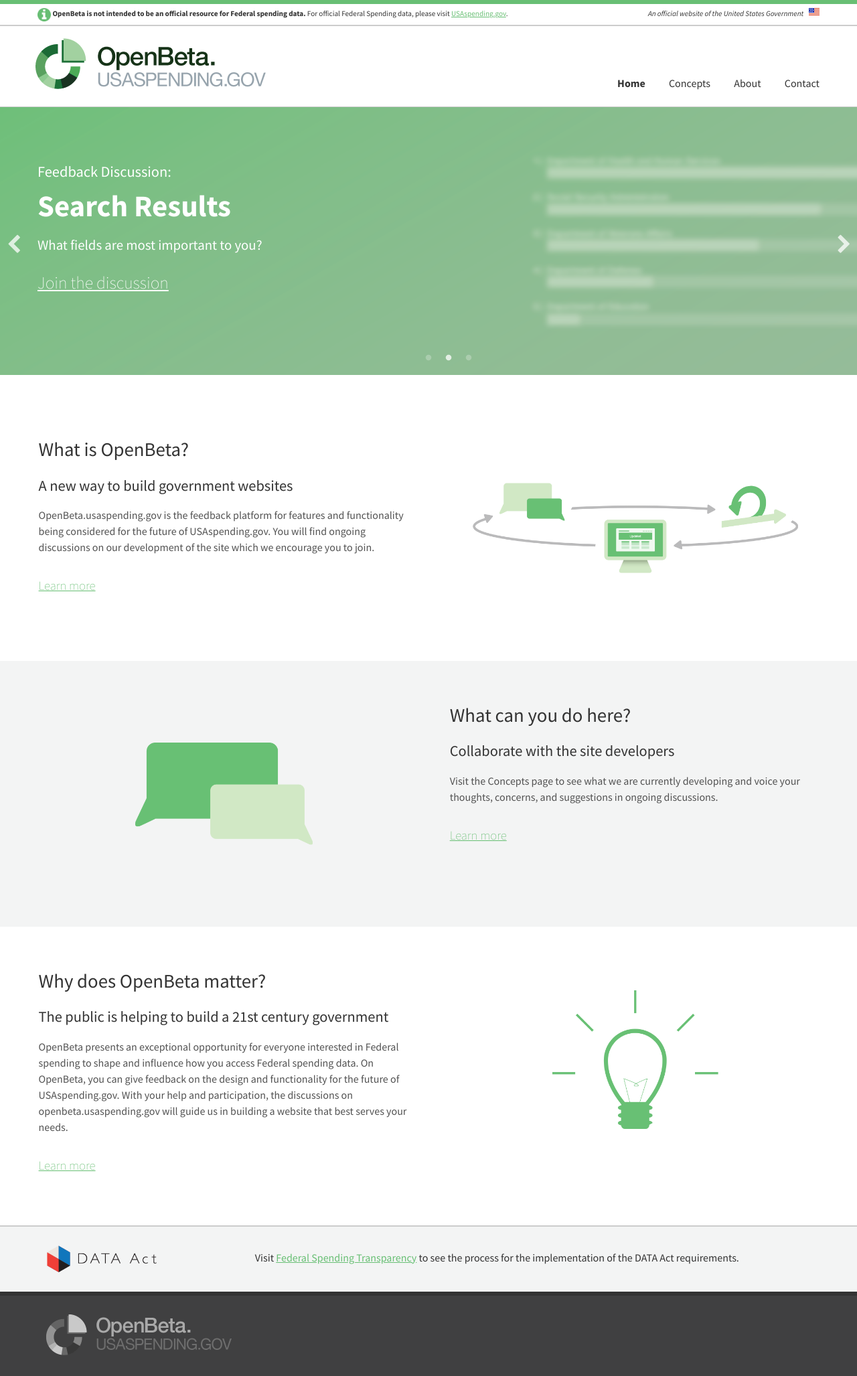
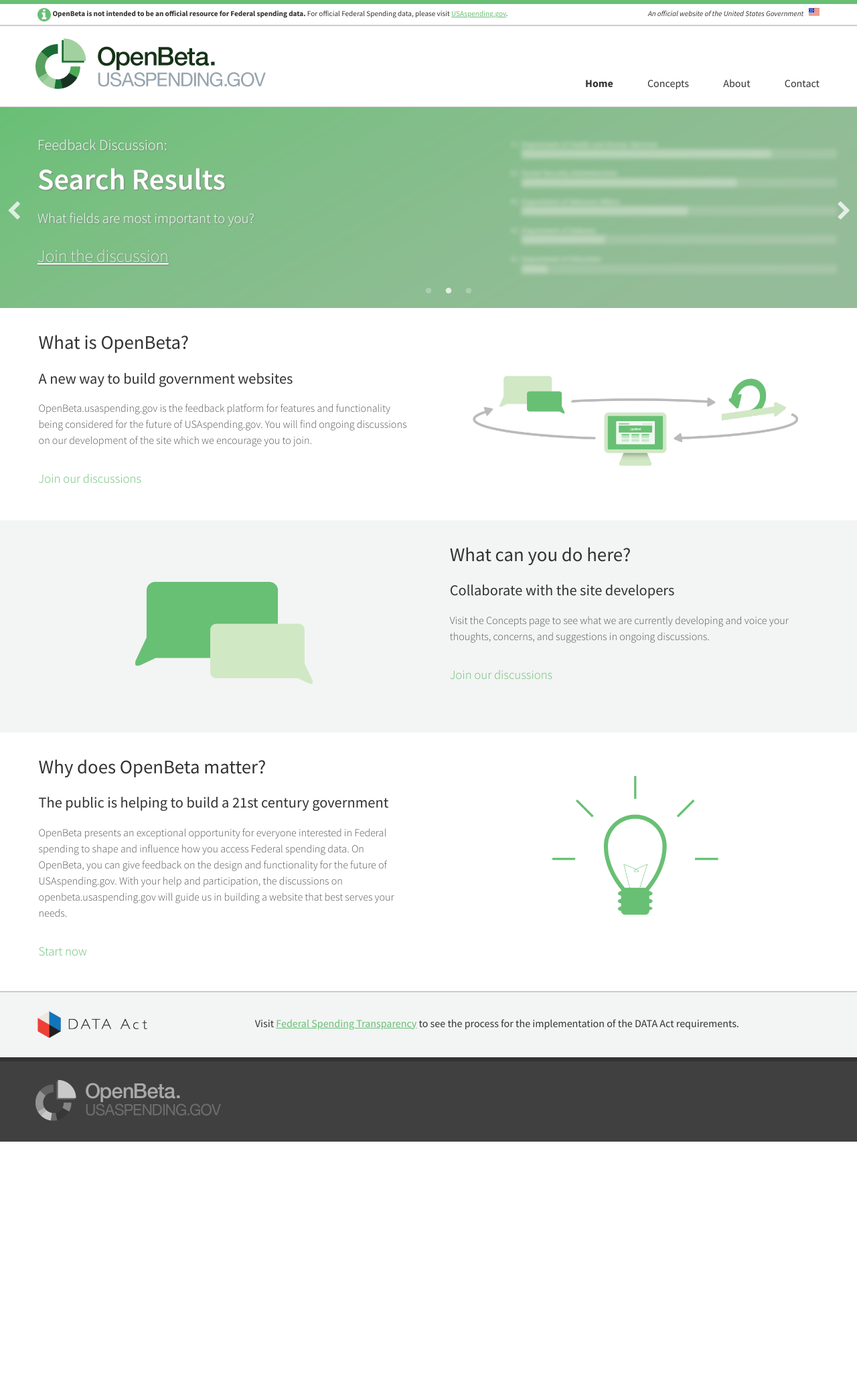
Before and after one commit to fedspendingtransparency/openbeta, a Jekyll site: the page built from index.html, in a window 1280 px wide. Shown: the whole page at 67% size. Built offline with Jekyll 4.4.1, drawn with Linux system fonts in a browser that asks for light colours; nearby versions of some CDN libraries; library files that are not in the unit come from our copies; after the commit the page ends 1705 px from its top, so only the background shows below that.

Commit message:
Added new images for the Search Functionality topics page. Tweaked home page design such as decreased the height of the carousel & content sections, font weight and padding.

```diff
--- a/_data/home.yml
+++ b/_data/home.yml
@@ -28,8 +28,8 @@ carousel:
 first_section_title: What is OpenBeta?
 first_section_intro: A new way to build government websites
 first_section_text: OpenBeta.usaspending.gov is the feedback platform for features and functionality being considered for the future of USAspending.gov. You will find ongoing discussions on our development of the site which we encourage you to join.
-first_section_cta: Learn more
-first_section_cta_link: /
+first_section_cta: Join our discussions
+first_section_cta_link: /concepts
 first_section_img: /assets/img/illustration_process_500x250.png
 first_section_alt_text: alt
 
@@ -37,8 +37,8 @@ first_section_alt_text: alt
 second_section_title: What can you do here?
 second_section_intro: Collaborate with the site developers
 second_section_text: 'Visit the Concepts page to see what we are currently developing and voice your thoughts, concerns, and suggestions in ongoing discussions.'
-second_section_cta: Learn more
-second_section_cta_link: /
+second_section_cta: Join our discussions
+second_section_cta_link: /concepts
 second_section_img: /assets/img/illustration_chat_500x250.png
 second_section_alt_text: alt
 
@@ -46,7 +46,7 @@ second_section_alt_text: alt
 third_section_title: Why does OpenBeta matter?
 third_section_intro: The public is helping to build a 21st century government
 third_section_text: 'OpenBeta presents an exceptional opportunity for everyone interested in Federal spending to shape and influence how you access Federal spending data. On OpenBeta, you can give feedback on the design and functionality for the future of USAspending.gov. With your help and participation, the discussions on openbeta.usaspending.gov will guide us in building a website that best serves your needs.'
-third_section_cta: Learn more
-third_section_cta_link: /
+third_section_cta: Start now
+third_section_cta_link: /about
 third_section_img: /assets/img/illustration_lightbulb_500x250.png
 third_section_alt_text: alt
--- a/_sass/scss/_footer.scss
+++ b/_sass/scss/_footer.scss
@@ -21,7 +21,7 @@
   }
 
   .usa-data-act-logo {
-    margin-left: 1.5em;
+    margin-left: 0.6em;
 
     @include media($medium) {
       margin-bottom: 0.8em;
@@ -42,6 +42,7 @@
     width: 100%;
 
     .usa-width-twelve {
+      padding-left: 0;
       text-align: left;
 
       @include media($medium) {
--- a/_sass/scss/_layout.scss
+++ b/_sass/scss/_layout.scss
@@ -109,7 +109,8 @@
   }
 
   .usa-banner-text {
-    padding-top: 80px;
+    padding-top: 40px;
+    text-decoration: none;
 
     @include media($medium) {
       padding-top: 0;
@@ -118,7 +119,7 @@
 
   h1 {
     font-size: 2.8em;
-    font-weight: bold;
+    font-weight: 600;
 
     @include media($medium) {
       font-size: 2em;
@@ -126,13 +127,14 @@
 
     span.usa-banner-subtitle {
       display: block;
-      font-weight: lighter;
+      font-weight: 300;
       font-size: 0.5em;
     }
   }
 
   h2 {
     font-size: 1.3em;
+    font-weight: 300;
     line-height: 1em;
 
     @include media($small) {
@@ -177,7 +179,7 @@
 
 .usa-section {
   text-align: center;
-  padding: 60px 0;
+  padding: 30px 0 10px 0;
 
   @include media($medium) {
     height: 100%;
@@ -213,6 +215,10 @@
   vertical-align: middle;
 }
 
+section.usa-section:nth-of-type(5) {
+  padding-bottom: 30px;
+}
+
 .usa-section-alt {
   background-color: $secondary-background-color;
 }
@@ -228,11 +234,24 @@
 .usa-text {
   color: #525252;
   font-size: 1em;
+  font-weight: 300;
   margin-bottom: 2em;
 }
 
 .usa-cta {
-  font-weight: lighter;
+  font-weight: 300;
+
+  a {
+    text-decoration: none;
+  }
+
+  a:hover {
+    text-decoration: underline;
+  }
+
+  a:focus {
+    text-decoration: underline;
+  }
 }
 
 .category-header {
@@ -302,8 +321,18 @@
 
 * * * * * * * * * * * * * * * * * * * * * * */
 
+.carousel {
+  h1, h2, .usa-cta {
+    text-shadow: 1px 1px 2px #808080;
+  }
+
+  &.slick-slider {
+    margin-bottom: 0;
+  }
+}
+
 .slide-image.slick-slide {
-  height: 400px;
+  height: 300px;
 }
 
 .slide-background {
--- a/_sass/scss/_navigation.scss
+++ b/_sass/scss/_navigation.scss
@@ -99,7 +99,7 @@ nav {
 
           li {
             display: inline;
-            padding: 0 1em;
+            padding: 0 1.5em;
 
             @include media($medium) {
               display: block;
--- a/index.html
+++ b/index.html
@@ -45,7 +45,7 @@ layout: default
               {{ slide.banner_title }}
             </h1>
             <h2>{{ slide.banner_label }}</h2>
-            <a href="{{ slide.banner_cta_link }}">
+            <a href="{{ site.baseurl }}{{ slide.banner_cta_link }}">
               <h3 class="usa-cta">
                 {{ slide.banner_cta }}
               </h3>
@@ -70,11 +70,11 @@ layout: default
       <h3 class="usa-text">
         {{ site.data.home.first_section_text }}
       </h3>
-      <a href="{{ site.data.home.first_section_cta_link }}">
       <h3 class="usa-cta">
+        <a href="{{ site.baseurl }}{{ site.data.home.first_section_cta_link }}">
           {{ site.data.home.first_section_cta }}
+        </a>
       </h3>
-      </a>
     </div>
 
     <div class="usa-width-six right-aligned-image">
@@ -99,11 +99,11 @@ layout: default
       <h3 class="usa-text">
         {{ site.data.home.second_section_text }}
       </h3>
-      <a href="{{ site.data.home.second_section_cta_link }}">
       <h3 class="usa-cta">
+        <a href="{{ site.baseurl }}{{ site.data.home.second_section_cta_link }}">
           {{ site.data.home.second_section_cta }}
+        </a>
       </h3>
-      </a>
     </div>
   </div>
 </section>
@@ -120,11 +120,11 @@ layout: default
       <h3 class="usa-text">
         {{ site.data.home.third_section_text }}
       </h3>
-      <a href="{{ site.data.home.third_section_cta_link }}">
       <h3 class="usa-cta">
+        <a href="{{ site.baseurl }}{{ site.data.home.third_section_cta_link }}">
           {{ site.data.home.third_section_cta }}
+        </a>
       </h3>
-      </a>
     </div>
 
     <div class="usa-width-six right-aligned-image">
```
Also changed, not shown: assets/img/adv_search.png, assets/img/filters.png, assets/img/search_builder.png, assets/img/sql_search.png. Lines whose indentation alone changed are shown as unchanged.
